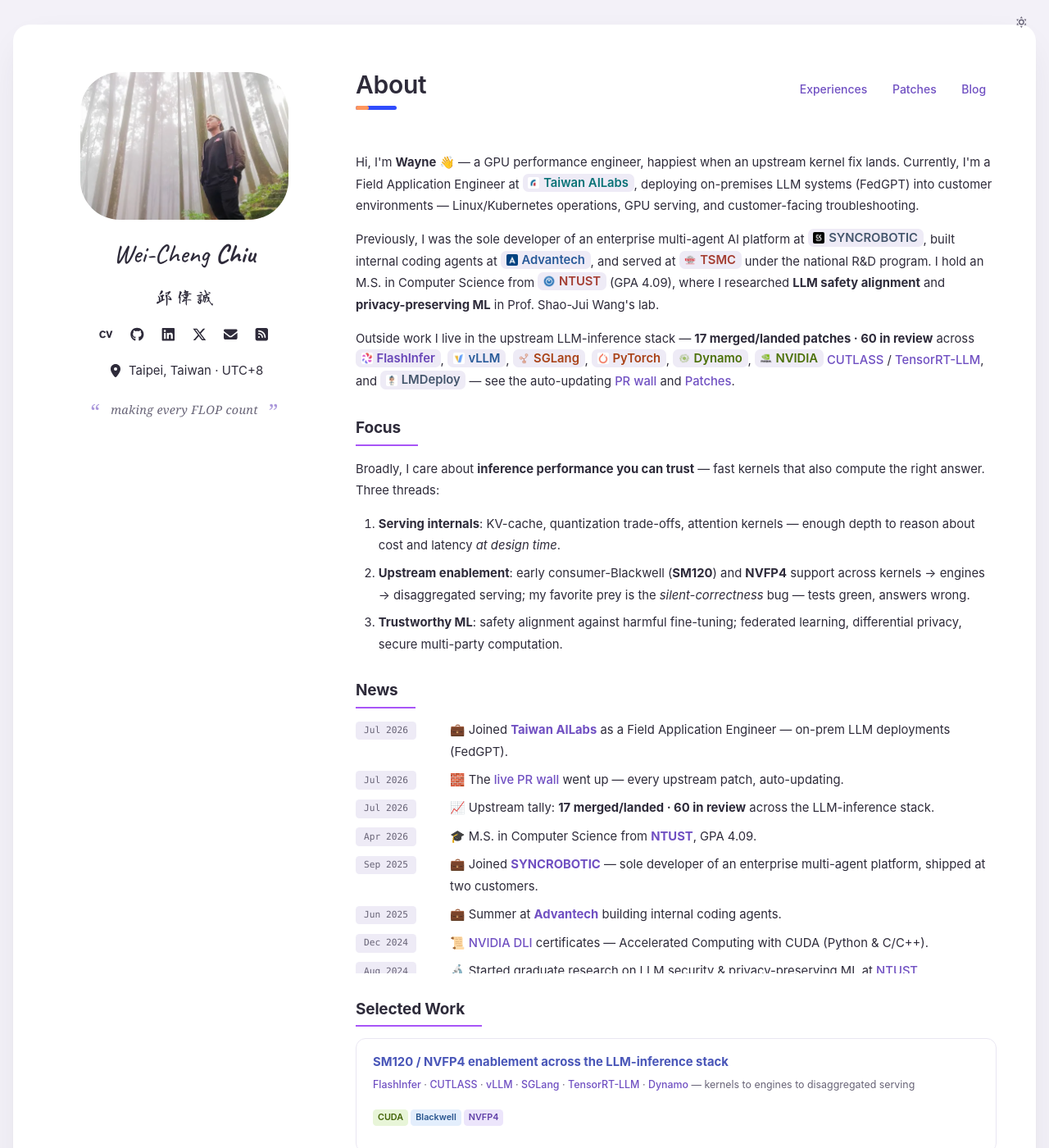
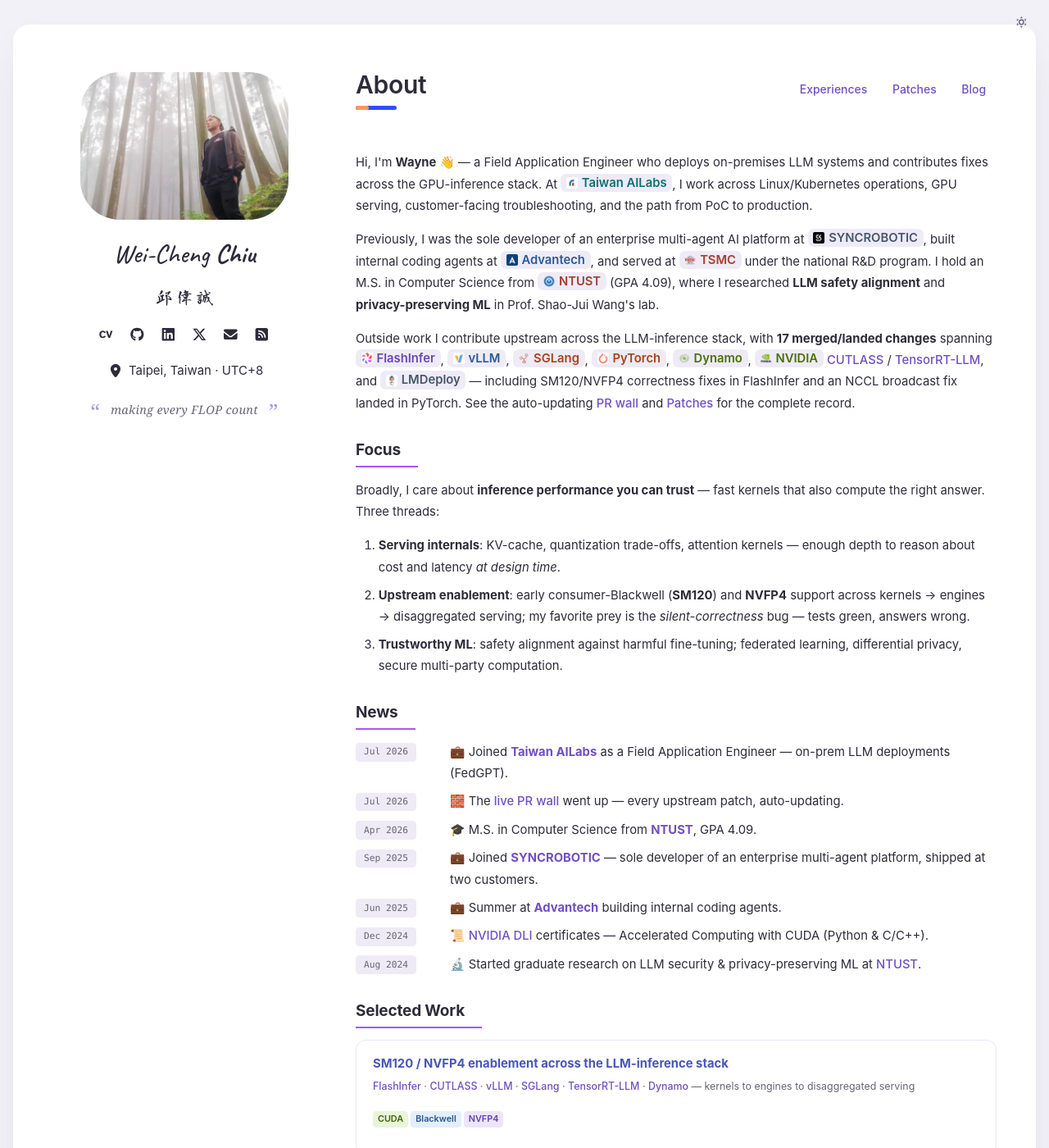
Before and after one commit to waynehacking8/waynehacking8.github.io, an MkDocs documentation site: the page built from docs/index.md, in a window 1280 px wide and 1400 px high. Shown: the whole window at 82% size. Built offline with MkDocs 1.6.1 and Material for MkDocs 9.7.7, drawn with Linux system fonts in a browser that asks for light colours; emoji names are drawn with the system emoji font; some of the changed text lies outside the part shown.

Commit message:
Align portfolio with field application role

```diff
--- a/docs/index.md
+++ b/docs/index.md
@@ -6,11 +6,11 @@ hide:
 
 # About
 
-Hi, I'm **Wayne** 👋 — a GPU performance engineer, happiest when an upstream kernel
-fix lands. Currently, I'm a Field Application Engineer at
+Hi, I'm **Wayne** 👋 — a Field Application Engineer who deploys on-premises LLM
+systems and contributes fixes across the GPU-inference stack. At
 <a href="https://ailabs.tw/"><span class="chip chip-teal"><img src="assets/logos/tail.png" alt="" width="64" height="64" />Taiwan AILabs</span></a>,
-deploying on-premises LLM systems (FedGPT) into customer environments — Linux/Kubernetes
-operations, GPU serving, and customer-facing troubleshooting.
+I work across Linux/Kubernetes operations, GPU serving, customer-facing
+troubleshooting, and the path from PoC to production.
 
 Previously, I was the sole developer of an enterprise multi-agent AI platform at
 <a href="https://syncrobotic.ai/"><span class="chip chip-navy"><img src="assets/logos/syncrobotic.png" alt="" width="64" height="64" />SYNCROBOTIC</span></a>, built internal coding agents at
@@ -21,8 +21,8 @@ under the national R&D program. I hold an M.S. in Computer Science from
 (GPA 4.09), where I researched **LLM safety alignment** and **privacy-preserving ML**
 in Prof. Shao-Jui Wang's lab.
 
-Outside work I live in the upstream LLM-inference stack — **17 merged/landed patches ·
-60 in review** across
+Outside work I contribute upstream across the LLM-inference stack, with **17
+merged/landed changes** spanning
 <a href="https://github.com/flashinfer-ai/flashinfer"><span class="chip chip-purple"><img src="assets/logos/flashinfer.png" alt="" width="64" height="64" />FlashInfer</span></a>,
 <a href="https://github.com/vllm-project/vllm"><span class="chip chip-blue"><img src="assets/logos/vllm.png" alt="" width="64" height="64" />vLLM</span></a>,
 <a href="https://github.com/sgl-project/sglang"><span class="chip chip-orange"><img src="assets/logos/sglang.png" alt="" width="64" height="64" />SGLang</span></a>,
@@ -31,7 +31,9 @@ Outside work I live in the upstream LLM-inference stack — **17 merged/landed p
 <a href="https://github.com/NVIDIA"><span class="chip chip-green"><img src="assets/logos/nvidia.png" alt="" width="64" height="64" />NVIDIA</span></a>
 <a href="https://github.com/NVIDIA/cutlass">CUTLASS</a> / <a href="https://github.com/NVIDIA/TensorRT-LLM">TensorRT-LLM</a>, and
 <a href="https://github.com/InternLM/lmdeploy"><span class="chip chip-navy"><img src="assets/logos/internlm.png" alt="" width="64" height="64" />LMDeploy</span></a> —
-see the auto-updating [PR wall](https://prs.wayne.is-a.dev) and [Patches](patches.md).
+including SM120/NVFP4 correctness fixes in FlashInfer and an NCCL broadcast fix
+landed in PyTorch. See the auto-updating [PR wall](https://prs.wayne.is-a.dev)
+and [Patches](patches.md) for the complete record.
 
 ## Focus
 
@@ -56,9 +58,6 @@ compute the right answer. Three threads:
   <dt>Jul 2026</dt>
   <dd>🧱 The <a href="https://prs.wayne.is-a.dev">live PR wall</a> went up — every
       upstream patch, auto-updating.</dd>
-  <dt>Jul 2026</dt>
-  <dd>📈 Upstream tally: <strong>17 merged/landed · 60 in review</strong> across the
-      LLM-inference stack.</dd>
   <dt>Apr 2026</dt>
   <dd>🎓 M.S. in Computer Science from <a href="https://www.ntust.edu.tw/"><strong>NTUST</strong></a>, GPA 4.09.</dd>
   <dt>Sep 2025</dt>
@@ -88,7 +87,7 @@ compute the right answer. Three threads:
 <div markdown>
 <p class="pb-pub-title"><a href="https://prs.wayne.is-a.dev">Live PR wall — prs.wayne.is-a.dev</a></p>
 <p class="pb-pub-meta">Auto-updating feed of every upstream contribution, with <a href="https://prs.wayne.is-a.dev/feed.xml">RSS</a></p>
-<span class="pb-tag pb-tag-blue">Open Source</span><span class="pb-tag pb-tag-green">17 merged</span><span class="pb-tag pb-tag-red">60 in review</span>
+<span class="pb-tag pb-tag-blue">Open Source</span><span class="pb-tag pb-tag-green">Live status</span>
 </div>
 <img src="assets/previews/pr-wall-preview.png" alt="PR wall preview" width="1378" height="874" loading="lazy" decoding="async" />
 </div>
--- a/docs/robots.txt
+++ b/docs/robots.txt
@@ -1,3 +1,3 @@
 User-agent: *
 Allow: /
-Sitemap: https://waynehacking8.github.io/sitemap.xml
+Sitemap: https://wayne.is-a.dev/sitemap.xml
--- a/mkdocs.yml
+++ b/mkdocs.yml
@@ -2,8 +2,9 @@ site_name: Wei-Cheng Chiu
 site_url: https://wayne.is-a.dev/
 site_author: Wei Cheng (Wayne) Chiu
 site_description: >-
-  Personal website of Wei Cheng (Wayne) Chiu — Machine Learning Engineer
-  (LLM inference & GPU performance). Experience, upstream patches, and technical writing.
+  Personal website of Wei Cheng (Wayne) Chiu — Field Application Engineer
+  focused on on-premises LLM deployment and GPU inference. Experience,
+  upstream patches, and technical writing.
 
 nav:
   - About: index.md
--- a/overrides/main.html
+++ b/overrides/main.html
@@ -5,7 +5,7 @@
 {% block extrahead %}
   {{ super() }}
 
-  {% set title = page.title ~ " — Wei Cheng (Wayne) Chiu" if page and page.title and not page.is_homepage else "Wei Cheng (Wayne) Chiu — Machine Learning Engineer" %}
+  {% set title = page.title ~ " — Wei Cheng (Wayne) Chiu" if page and page.title and not page.is_homepage else "Wei Cheng (Wayne) Chiu — Field Application Engineer" %}
   {% set desc = page.meta.description if page and page.meta and page.meta.description else config.site_description %}
   {% set image = page.meta.image if page and page.meta and page.meta.image else "https://wayne.is-a.dev/assets/profile.jpg" %}
   {% set is_post = page and page.url and page.url.startswith('blog/') and page.title and page.title != 'Blog' %}
@@ -61,8 +61,8 @@
         "@id": "https://wayne.is-a.dev/#person",
         "name": "Wei Cheng (Wayne) Chiu",
         "alternateName": ["Wayne Chiu", "邱偉誠"],
-        "jobTitle": "Machine Learning Engineer",
-        "description": "Machine Learning Engineer focused on LLM inference and GPU performance — hand-written CUDA / Tensor-Core kernels, TensorRT-LLM and vLLM serving, with multi-agent & RAG systems and AI/LLM security research.",
+        "jobTitle": "Field Application Engineer",
+        "description": "Field Application Engineer focused on on-premises LLM deployment and GPU inference — Linux, Kubernetes, GPU serving, customer-facing troubleshooting, CUDA / Tensor-Core kernels, TensorRT-LLM and vLLM.",
         "url": "https://wayne.is-a.dev/",
         "image": "https://wayne.is-a.dev/assets/profile.jpg",
         "email": "mailto:waynehacking8@gmail.com",
@@ -73,13 +73,8 @@
         ],
         "hasOccupation": {
           "@type": "Occupation",
-          "name": "Machine Learning Engineer",
-          "occupationalCategory": "15-2051.00",
+          "name": "Field Application Engineer",
           "skills": "LLM inference, CUDA / Tensor-Core kernels, TensorRT-LLM, vLLM, Triton, NCCL, PyTorch, agentic RAG, federated learning"
-        },
-        "seeks": {
-          "@type": "Demand",
-          "name": "Machine Learning Engineer roles (LLM inference / GPU performance / multi-agent & RAG)"
         },
         "knowsAbout": ["Large Language Models", "Multi-Agent Systems", "Retrieval-Augmented Generation", "LLM Evaluation", "TensorRT-LLM", "Triton Inference Server", "NVIDIA NIM", "NCCL", "CUDA", "Federated Learning", "Differential Privacy"],
         "sameAs": [
```
Also changed, not shown: other parts of overrides/main.html (+1 -1 lines), README.md (+1 -1 lines), docs/experiences.md (+4 -0 lines), docs/llms.txt (+6 -7 lines), 2 other files.
